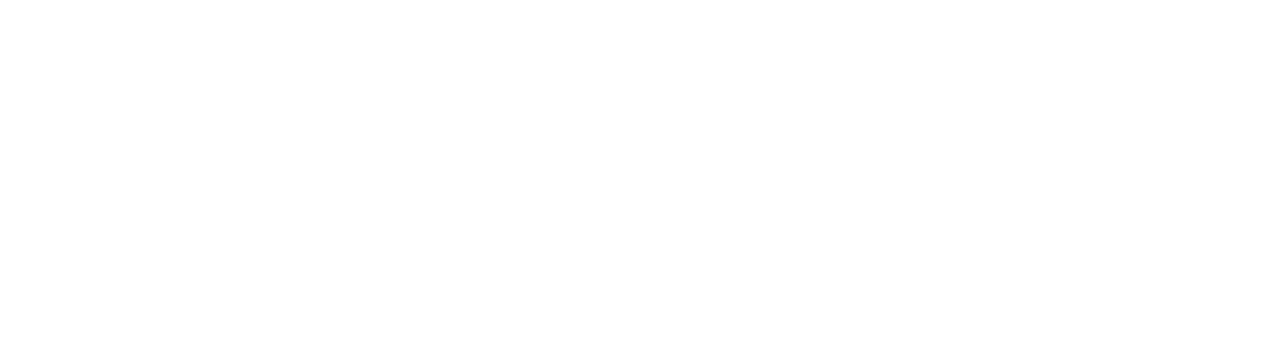
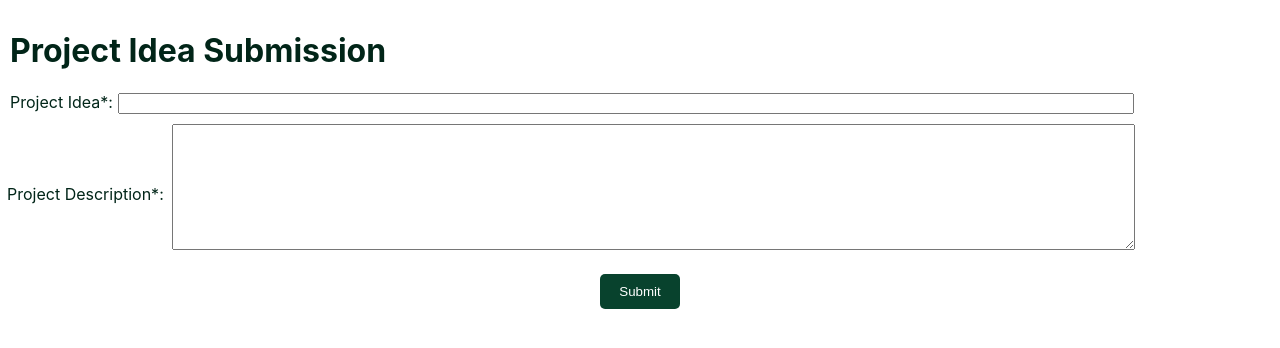
Before and after one commit to hammadaslam1/Smart-FYP-Project, a React (Create React App) app in the folder frontend/: page / in a window 1280 px wide. Shown: the top 348 px of the page. Built offline with nearby package versions, Linux system fonts and the light colour scheme.

Commit message:
created student modules

```diff
--- a/frontend/src/App.jsx
+++ b/frontend/src/App.jsx
@@ -1,8 +1,14 @@
 import "./App.css";
+import IdeaSubmission from "./components/studentdashboardcomponents/IdeaSubmission";
+import SelectGroup from "./components/studentdashboardcomponents/SelectGroup";
 import Navigations from "./routes/Navigations";
+import StudentDashboard from "./screens/student/StudentDashboard";
 
 function App() {
-    return <Navigations />;
+    return (
+    // <Navigations />
+    <IdeaSubmission/>
+);
 }
 
 export default App;
--- /dev/null
+++ b/frontend/src/components/studentdashboardcomponents/IdeaSubmission.jsx
@@ -0,0 +1,28 @@
+import "../../styles/studentcomponentsstyles/ideasubmission.css";
+const IdeaSubmission = () => {
+  return (
+    <div className="ideaSubmissionMain">
+      <h1>Project Idea Submission</h1>
+      <div className="ideaSubmission">
+        <div>
+          <label htmlFor="ProjectIdea">Project Idea*:</label>
+          <input className="projectIdeaInput" type="text" />
+        </div>
+        <div className="projectDescriptionDiv">
+          <label
+            htmlFor="ProjectDescription"
+            className="projectDescriptionLabel"
+          >
+            Project Description*:
+          </label>
+          <textarea rows={8} className="projectDescriptionInput" type="text" />
+        </div>
+        <div className="projectSubmitButtonDiv">
+          <button className="projectSubmitButton">Submit</button>
+        </div>
+      </div>
+    </div>
+  );
+};
+
+export default IdeaSubmission;
--- /dev/null
+++ b/frontend/src/components/studentdashboardcomponents/SelectGroup.jsx
@@ -0,0 +1,50 @@
+import '../../styles/studentcomponentsstyles/selectgroup.css'
+const SelectGroup = () => {
+    return (
+        <div className='selectGroupMain'>
+        <h1>Select Group</h1>
+        <div className="selectGroupDiv">
+            <div className="groupNameDiv">
+                <label htmlFor="groupName">Group Name*</label>
+                <br />
+                <input className='groupNameInput' type="text" />
+            </div>
+            <br />
+            <div className="ClassDiv">
+                <label htmlFor="Class">Class*</label>
+                <br />
+                <select className='classSelect'>
+                    <option value="">Select Class</option>
+                    <option value="BSCS 7th Morning">BSCS 7th Morning</option>
+                    <option value="BSIT 7th Evening">BSIT 7th Evening</option>
+                </select>
+            </div>
+            <br />
+            <div className="supervisiorDiv">
+                <label htmlFor="Class">Choose Supervisor*</label>
+                <br />
+                <select  className='classSelect'>
+                    <option value="">Select</option>
+                    <option value="Ms. Farrah Aslam">Ms. Farrah Aslam</option>
+                    <option value="Mr. Adil Waheed">Mr. Adil Waheed</option>
+                    <option value="Prof. Imran Kazmi">Prof. Imran Kazmi</option>
+                </select>
+            </div>
+            <br />
+            <div className="membersDiv">
+                <label htmlFor="Class">Note! Select Minimum 1 and Maximum 2 members for group (Select Multiple Members by Pressing CTRL + LEFT CLICK)</label>
+                <br />
+                <select  className='classSelect'>
+                    <option value="">Select Students</option>
+                    <option value="Ms. Farrah Aslam">Ms. Farrah Aslam</option>
+                    <option value="Mr. Adil Waheed">Mr. Adil Waheed</option>
+                    <option value="Prof. Imran Kazmi">Prof. Imran Kazmi</option>
+                </select>
+            </div>
+            <button className='groupSubmitButton'>Submit</button>
+        </div>
+        </div>
+     );
+}
+
+export default SelectGroup;
--- a/frontend/src/screens/student/StudentDashboard.jsx
+++ b/frontend/src/screens/student/StudentDashboard.jsx
@@ -3,15 +3,29 @@ import BarGraph from "../../components/progress/BarGraph";
 import LineGraph from "../../components/progress/LineGraph";
 import PieGraph from "../../components/progress/PieGraph";
 import Gauge from "../../components/progress/Guage";
-
+import '../../styles/studentcomponentsstyles/StudentDashboard.css';
 const StudentDashboard = () => {
   return (
-    <div style={{}}>
-      {/* <BarGraph /> */}
-      {/* <LineGraph /> */}
-      {/* <PieGraph /> */}
-      {/* <Gauge /> */}
-    </div>
+    <>
+      <h1>
+        Student Dashboard
+      </h1>
+      <div className="buttonsDiv">
+        <button className="dashboardBigButton">Create Project Group</button>
+        <button className="dashboardBigButton">Submit Project Idea</button>
+        <button className="dashboardBigButton">Submit Documentation</button>
+        <button className="dashboardBigButton">Submit Weekly Progress Report</button>
+        <button className="dashboardBigButton">View Weekly Progress Evaluation</button>
+        <button className="dashboardBigButton">View Documentation Evaluation</button>
+        <button className="dashboardBigButton">View Final Evaluation</button>
+      </div>
+    </>
+    // <div style={{}}>
+    //   {/* <BarGraph /> */}
+    //   {/* <LineGraph /> */}
+    //   {/* <PieGraph /> */}
+    //   {/* <Gauge /> */}
+    // </div>
   );
 };
 
--- /dev/null
+++ b/frontend/src/styles/studentcomponentsstyles/StudentDashboard.css
@@ -0,0 +1,21 @@
+.buttonsDiv{
+    display: flex;
+    flex-wrap: wrap;
+    align-items: center;
+    justify-content:space-between
+}
+.dashboardBigButton{
+    background-color: #08422D;
+    margin: 5px;
+    height: 100px;
+    width:410px;
+    font-size: 1.5rem;
+    color: white;
+    transition:all 150ms ease;
+    border:none;
+    border-radius: 10px;
+}
+.dashboardBigButton:hover{
+    background-color: #D8A900;
+    cursor: pointer;
+}
--- /dev/null
+++ b/frontend/src/styles/studentcomponentsstyles/ideasubmission.css
@@ -0,0 +1,40 @@
+.ideaSubmissionMain{
+    padding:10px;
+}
+.projectIdeaInput{
+    width: 80%;
+    margin-left: 5px;
+}
+.projectDescriptionDiv{
+    margin-top: 10px;
+    width:100%;
+    margin-left: 5px;
+    position: relative;
+}
+.projectDescriptionLabel{
+    position: relative;
+    bottom:50px;
+    right:8px;
+}
+.projectDescriptionInput{
+    width: 76%;
+}
+.projectSubmitButtonDiv{
+    display: flex;
+    justify-content: center;
+}
+.projectSubmitButton{
+    height: 35px;
+    width:80px;
+    background-color:#08422D;
+    border: none;
+    color: white;
+    transition:300ms all ease;
+    border-radius: 5px;
+    margin-top: 20px;
+
+}
+.projectSubmitButton:hover{
+    background-color: #D8A900;
+    cursor: pointer;
+}
--- /dev/null
+++ b/frontend/src/styles/studentcomponentsstyles/selectgroup.css
@@ -0,0 +1,30 @@
+.selectGroupMain{
+    padding:10px;
+}
+.selectGroupDiv{
+    display: flex;
+    flex-direction: column;
+
+}
+.groupNameInput{
+    width: 80%;
+    height: 20px;
+}
+.classSelect{
+    height: 40px;
+    width: 80%;
+}
+.groupSubmitButton{
+    height: 35px;
+    width:80px;
+    background-color:#08422D;
+    border: none;
+    color: white;
+    transition:300ms all ease;
+    border-radius: 5px;
+    margin-top: 10px;
+}
+.groupSubmitButton:hover{
+    background-color: #D8A900;
+    cursor: pointer;
+}
```
Also changed, not shown: frontend/src/components/studentdashboardcomponents/IdeaSubmission copy.jsx (added, +28 -0 lines).
